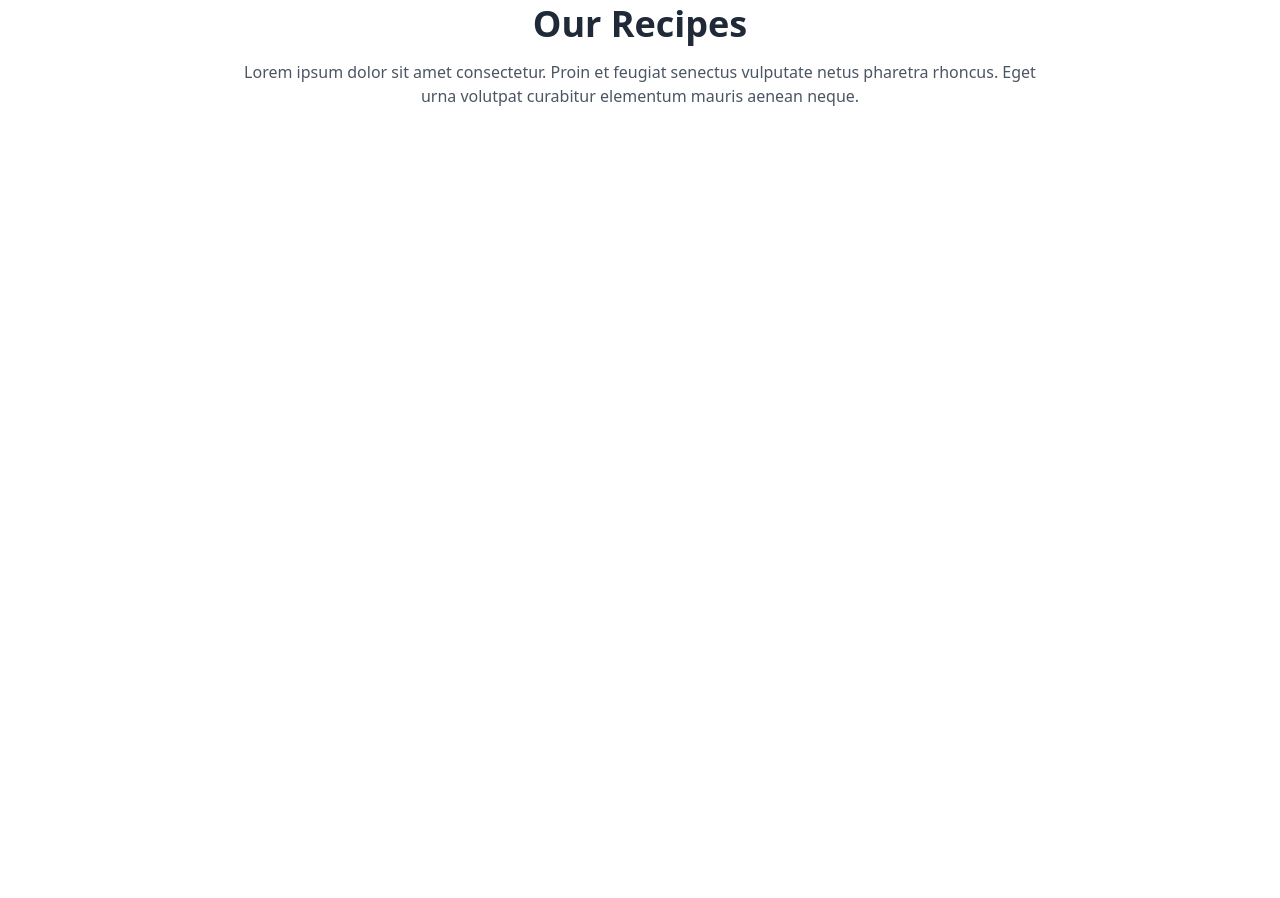
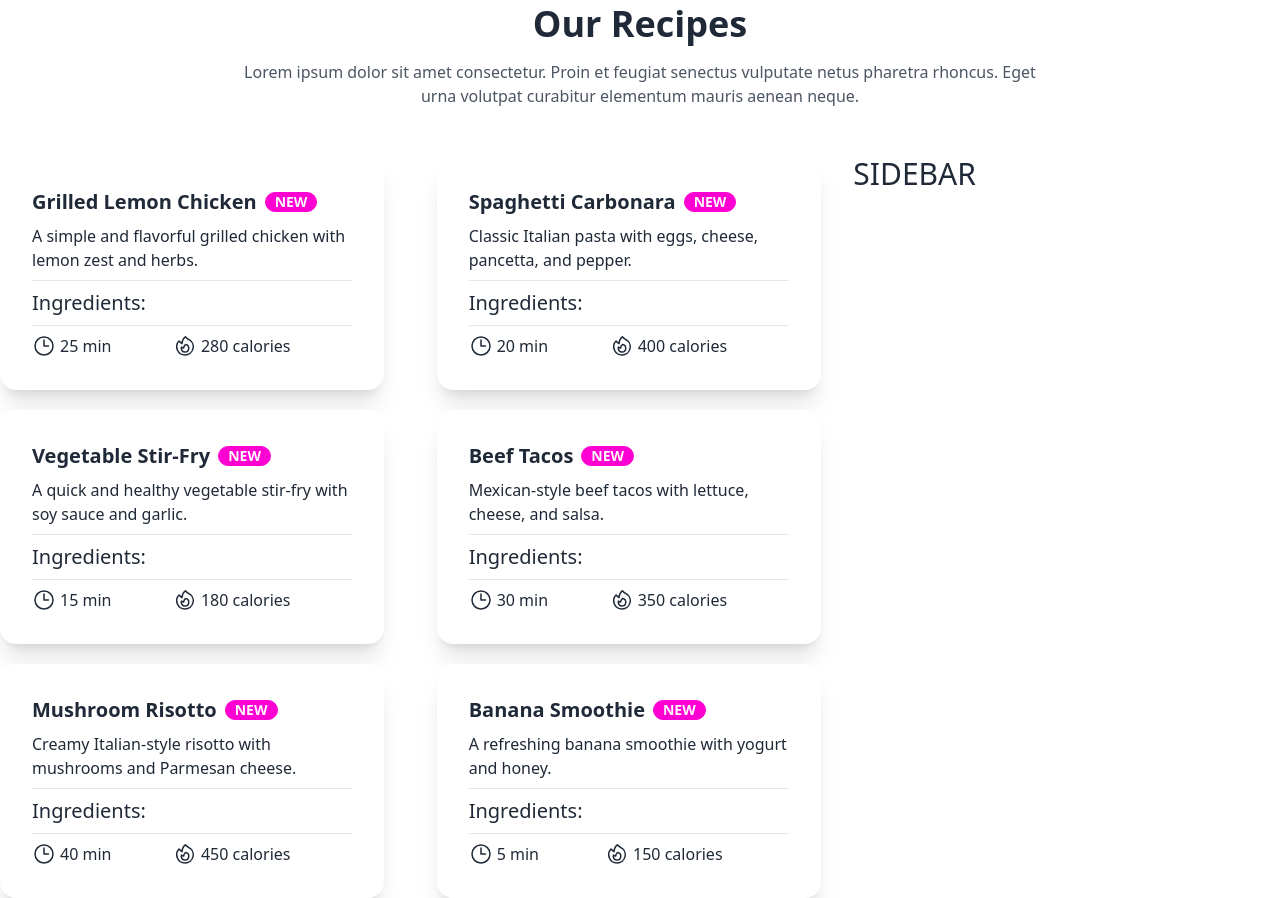
Before and after one commit to MursalinDevOps/chef-s-table, a React (Vite) app: page / in a window 1280 px wide. Shown: the part 720-1618 px from the top of the page. Before the commit the page ends 844 px from the top, so only its background shows below. Built offline with nearby package versions, Linux system fonts and the light colour scheme.

Commit message:
fake data fetched and cards are made.

```diff
--- /dev/null
+++ b/public/recipes.json
@@ -0,0 +1,99 @@
+{
+    "recipes": [
+      {
+        "recipe_image": "https://www.simplyrecipes.com/thmb/rzHHpRvD7B02TVAr4x5gShxBW8I=/2667x2000/smart/filters:no_upscale()/Simply-Recipes-Grilled-Chicken-LEAD-6-923bafca1cc54beaa493d5a7aab39034.jpg",
+        "recipe_id": "101",
+        "recipe_name": "Grilled Lemon Chicken",
+        "short_description": "A simple and flavorful grilled chicken with lemon zest and herbs.",
+        "ingredients": [
+          "500 g chicken breast",
+          "50 ml olive oil",
+          "1 lemon (juice and zest)",
+          "2 cloves garlic",
+          "1 tsp dried thyme",
+          "Salt and pepper to taste"
+        ],
+        "preparing_time": "25 min",
+        "calories": "280 calories"
+      },
+      {
+        "recipe_image": "https://www.recipetineats.com/wp-content/uploads/2020/11/Spaghetti-Carbonara_6.jpg",
+        "recipe_id": "102",
+        "recipe_name": "Spaghetti Carbonara",
+        "short_description": "Classic Italian pasta with eggs, cheese, pancetta, and pepper.",
+        "ingredients": [
+          "200 g spaghetti",
+          "100 g pancetta",
+          "2 large eggs",
+          "50 g grated Parmesan",
+          "1 garlic clove",
+          "Black pepper to taste"
+        ],
+        "preparing_time": "20 min",
+        "calories": "400 calories"
+      },
+      {
+        "recipe_image": "https://www.acouplecooks.com/wp-content/uploads/2021/02/Veggie-Stir-Fry-011.jpg",
+        "recipe_id": "103",
+        "recipe_name": "Vegetable Stir-Fry",
+        "short_description": "A quick and healthy vegetable stir-fry with soy sauce and garlic.",
+        "ingredients": [
+          "150 g broccoli",
+          "100 g carrots",
+          "1 bell pepper",
+          "50 ml soy sauce",
+          "1 tbsp sesame oil",
+          "2 cloves garlic"
+        ],
+        "preparing_time": "15 min",
+        "calories": "180 calories"
+      },
+      {
+        "recipe_image": "https://www.simplyrecipes.com/thmb/XVTxTYmuHmBdFKB99WENXONjYw4=/2000x0/filters:no_upscale():max_bytes(150000):strip_icc():format(webp)/Simply-Recipes-Tacos-LEAD-3-14ebc68fb33a493fbb6b9fca1b693b83.jpg",
+        "recipe_id": "104",
+        "recipe_name": "Beef Tacos",
+        "short_description": "Mexican-style beef tacos with lettuce, cheese, and salsa.",
+        "ingredients": [
+          "300 g ground beef",
+          "6 taco shells",
+          "100 g lettuce",
+          "50 g cheddar cheese",
+          "100 g salsa",
+          "1 tsp taco seasoning"
+        ],
+        "preparing_time": "30 min",
+        "calories": "350 calories"
+      },
+      {
+        "recipe_image": "https://www.recipetineats.com/wp-content/uploads/2021/08/Mushroom-Risotto_9.jpg",
+        "recipe_id": "105",
+        "recipe_name": "Mushroom Risotto",
+        "short_description": "Creamy Italian-style risotto with mushrooms and Parmesan cheese.",
+        "ingredients": [
+          "200 g Arborio rice",
+          "150 g mushrooms",
+          "50 ml white wine",
+          "1 onion",
+          "50 g grated Parmesan",
+          "1 tbsp butter"
+        ],
+        "preparing_time": "40 min",
+        "calories": "450 calories"
+      },
+      {
+        "recipe_image": "https://www.loveandlemons.com/wp-content/uploads/2022/01/banana-smoothie.jpg",
+        "recipe_id": "106",
+        "recipe_name": "Banana Smoothie",
+        "short_description": "A refreshing banana smoothie with yogurt and honey.",
+        "ingredients": [
+          "2 ripe bananas",
+          "200 ml yogurt",
+          "1 tbsp honey",
+          "100 ml milk",
+          "Ice cubes"
+        ],
+        "preparing_time": "5 min",
+        "calories": "150 calories"
+      }
+    ]
+  }
--- a/src/App.jsx
+++ b/src/App.jsx
@@ -1,7 +1,9 @@
 import './App.css'
 import Banner from './Components/Banner'
+import Cards from './Components/Cards/Cards'
 import Navbar from './Components/Navbar'
 import OurRecipes from './Components/OurRecipes'
+import Sidebar from './Components/Sidebar/Sidebar'
 
 function App() {
 
@@ -10,6 +12,10 @@ function App() {
      <Navbar></Navbar>
      <Banner></Banner>
      <OurRecipes></OurRecipes>
+     <div className='flex justify-between'>
+      <Cards></Cards>
+      <Sidebar></Sidebar>
+     </div>
     </>
   )
 }
--- /dev/null
+++ b/src/Components/Card/Card.jsx
@@ -0,0 +1,46 @@
+export default function Card({ recipe }) {
+    console.log(recipe)
+    const { recipe_id, recipe_image, recipe_name, short_description, ingredinets, calories, preparing_time } = recipe;
+
+    return (
+        <div>
+            <div className="card bg-base-100 w-96 shadow-xl">
+                {/* <figure>
+                    <img
+                        src="https://img.daisyui.com/images/stock/photo-1606107557195-0e29a4b5b4aa.webp"
+                        alt="Shoes" />
+                </figure> */}
+                <div className="card-body">
+                    <h2 className="card-title">
+                        {recipe_name}
+                        <div className="badge badge-secondary">NEW</div>
+                    </h2>
+                    <p>{short_description}</p>
+                    <hr />
+                    <h3 className="text-xl">
+                        Ingredients:
+                    </h3>
+                    <hr />
+                    {/*  */}
+                    <div className="flex">
+                        <p className="flex gap-1"><svg xmlns="http://www.w3.org/2000/svg" fill="none" viewBox="0 0 24 24" strokeWidth={1.5} stroke="currentColor" className="size-6">
+                            <path strokeLinecap="round" strokeLinejoin="round" d="M12 6v6h4.5m4.5 0a9 9 0 1 1-18 0 9 9 0 0 1 18 0Z" />
+                        </svg><span>{preparing_time}</span>
+                        </p>
+                        <p className="flex gap-1"><svg xmlns="http://www.w3.org/2000/svg" fill="none" viewBox="0 0 24 24" strokeWidth={1.5} stroke="currentColor" className="size-6">
+                            <path strokeLinecap="round" strokeLinejoin="round" d="M15.362 5.214A8.252 8.252 0 0 1 12 21 8.25 8.25 0 0 1 6.038 7.047 8.287 8.287 0 0 0 9 9.601a8.983 8.983 0 0 1 3.361-6.867 8.21 8.21 0 0 0 3 2.48Z" />
+                            <path strokeLinecap="round" strokeLinejoin="round" d="M12 18a3.75 3.75 0 0 0 .495-7.468 5.99 5.99 0 0 0-1.925 3.547 5.975 5.975 0 0 1-2.133-1.001A3.75 3.75 0 0 0 12 18Z" />
+                        </svg>
+                            <span>{calories}</span> </p>
+                    </div>
+
+
+                    {/* <div className="card-actions justify-end">
+                        <div className="badge badge-outline">Fashion</div>
+                        <div className="badge badge-outline">Products</div>
+                    </div> */}
+                </div>
+            </div>
+        </div>
+    )
+}
--- /dev/null
+++ b/src/Components/Cards/Cards.jsx
@@ -0,0 +1,24 @@
+import { useEffect } from "react"
+import { useState } from "react"
+import Card from "../Card/Card"
+
+export default function Cards() {
+    const [recipes, setRecipes] = useState([])
+
+    useEffect(()=>{
+        fetch('./recipes.json')
+        .then(res => res.json())
+        .then(data =>setRecipes(data.recipes))
+    },[])
+
+  return (
+    <div className="md:w-2/3 mt-8">
+       <div className="grid grid-cols-2 gap-5">
+        {
+            recipes.map(recipe => <Card key={recipe.recipe_id} recipe={recipe}></Card>)
+        }
+        </div>
+
+    </div>
+  )
+}
--- /dev/null
+++ b/src/Components/Sidebar/Sidebar.jsx
@@ -0,0 +1,7 @@
+export default function Sidebar() {
+  return (
+    <div className="md:w-1/3 mt-8">
+      <h1 className="text-3xl">SIDEBAR</h1>
+    </div>
+  )
+}
```
